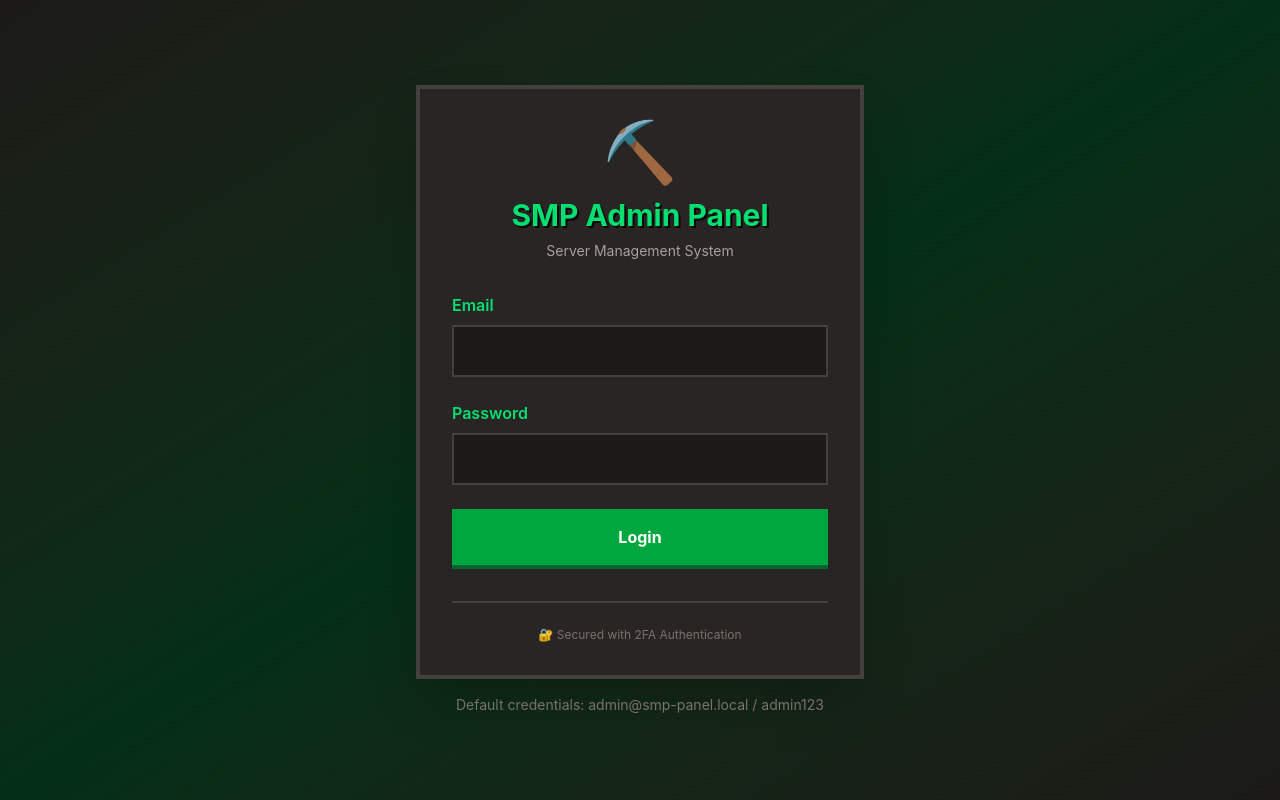
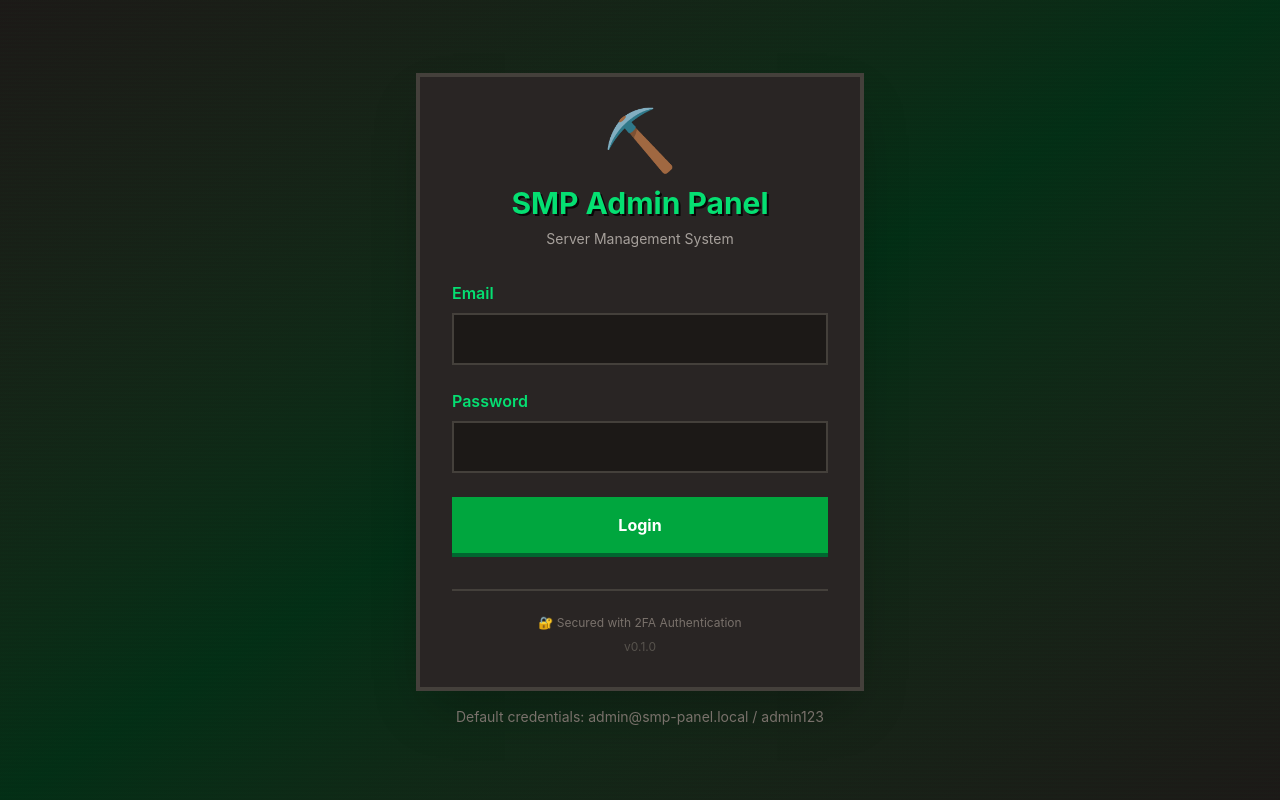
Before and after one commit to Salty-Dragon/smp-shard-admin-panel, a Next.js app: page /apanel44/login in a window 1280 px wide. Built offline with nearby package versions, Linux system fonts and the light colour scheme.

Commit message:
Add version display to login page footer
Co-authored-by: Salty-Dragon <205372716+Salty-Dragon@users.noreply.github.com>

```diff
--- a/src/pages/login.tsx
+++ b/src/pages/login.tsx
@@ -7,6 +7,7 @@ import { useState } from 'react';
 import { signIn } from 'next-auth/react';
 import { useRouter } from 'next/router';
 import Head from 'next/head';
+import packageJson from '../../package.json';
 
 export default function Login() {
   const router = useRouter();
@@ -187,6 +188,9 @@ export default function Login() {
               <p className="text-stone-500 text-xs">
                 🔐 Secured with 2FA Authentication
               </p>
+              <p className="text-stone-600 text-xs mt-2">
+                v{packageJson.version}
+              </p>
             </div>
           </div>
 
```
